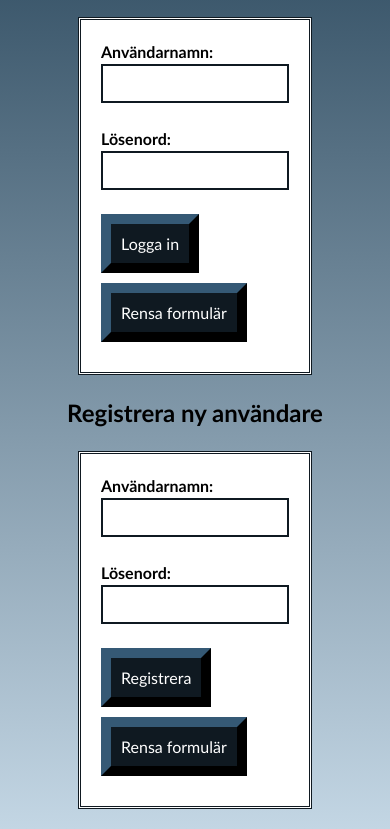
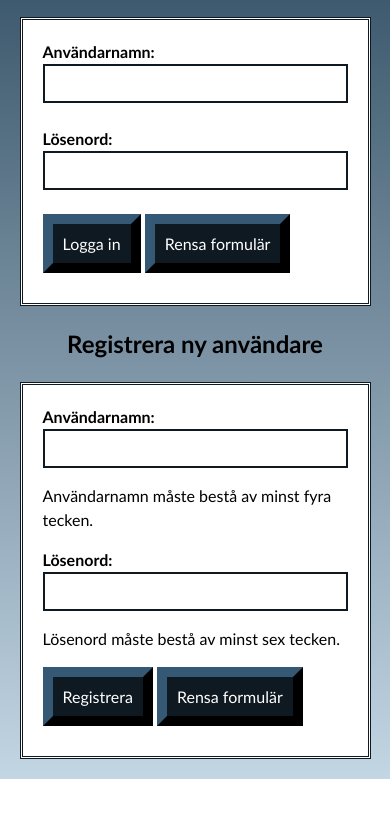
Before and after one commit to QmmaLarsson/moment4.2_dt207g, a website built with Parcel: page src/login.html in a window 390 px wide. Shown: the part 128-957 px from the top of the page. After the commit the page ends 907 px from the top, so only its background shows below. Built offline with nearby package versions, Linux system fonts and the light colour scheme.

Commit message:
Anpassat webbplatsen till små skärmar

```diff
--- a/src/css/_layout.scss
+++ b/src/css/_layout.scss
@@ -72,3 +72,15 @@ button#logout.submit {
     margin-right: auto;
     display: block;
 }
+
+@media screen and (max-width: 900px) {
+    .jobElement {
+        margin-left: 5%;
+        margin-right: 5%;
+    }
+
+    form {
+        margin-left: 5%;
+        margin-right: 5%;
+    }
+}
--- a/src/login.html
+++ b/src/login.html
@@ -30,11 +30,11 @@
     <label for="newUsername"><strong>Användarnamn:</strong></label>
     <br>
     <input type="text" id="newUsername" name="newUsername" required>
-    <br><br>
+    <p>Användarnamn måste bestå av minst fyra tecken.</p>
     <label for="newPassword"><strong>Lösenord:</strong></label>
     <br>
     <input type="password" id="newPassword" name="newPassword" required>
-    <br><br>
+    <p>Lösenord måste bestå av minst sex tecken.</p>
     <button class="submit" type="submit">Registrera</button>
     <button class="reset" type="reset">Rensa formulär</button>
 </form>
```
